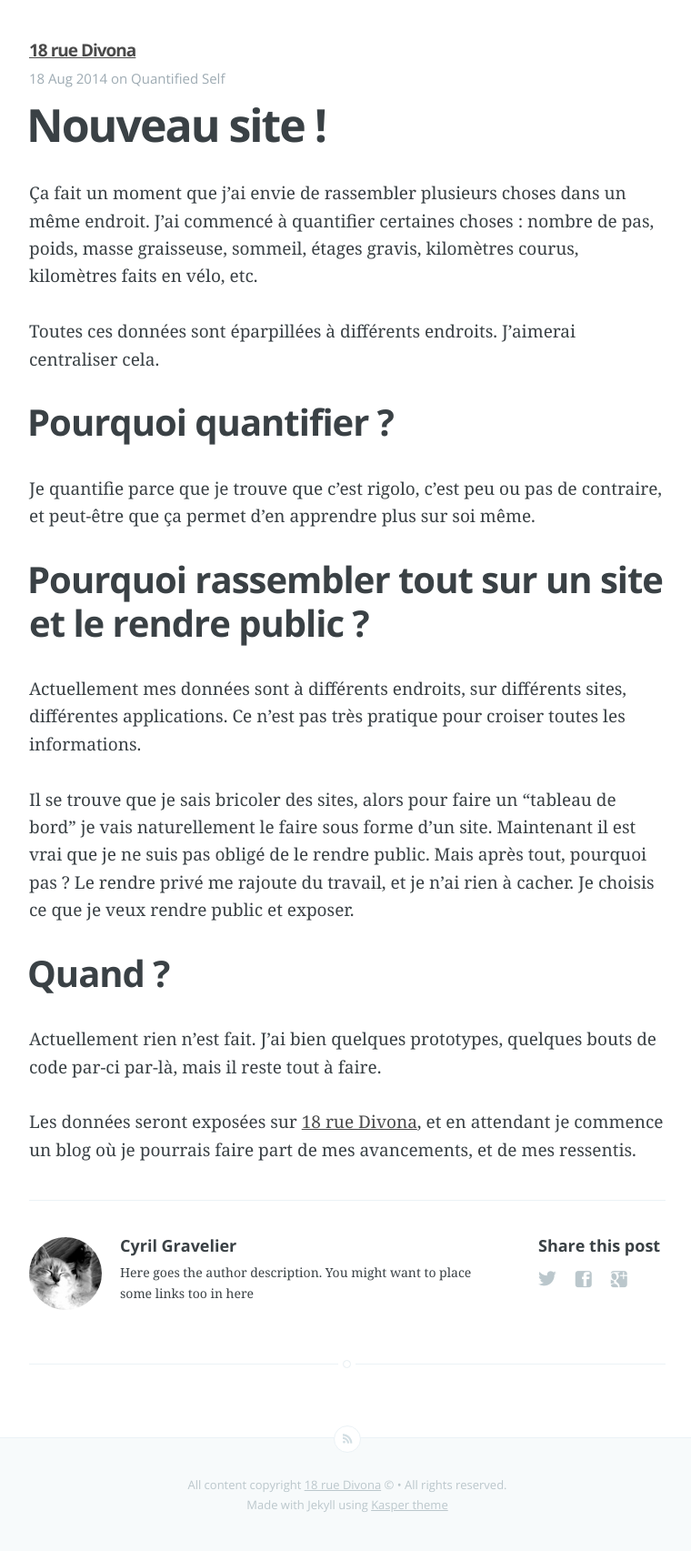
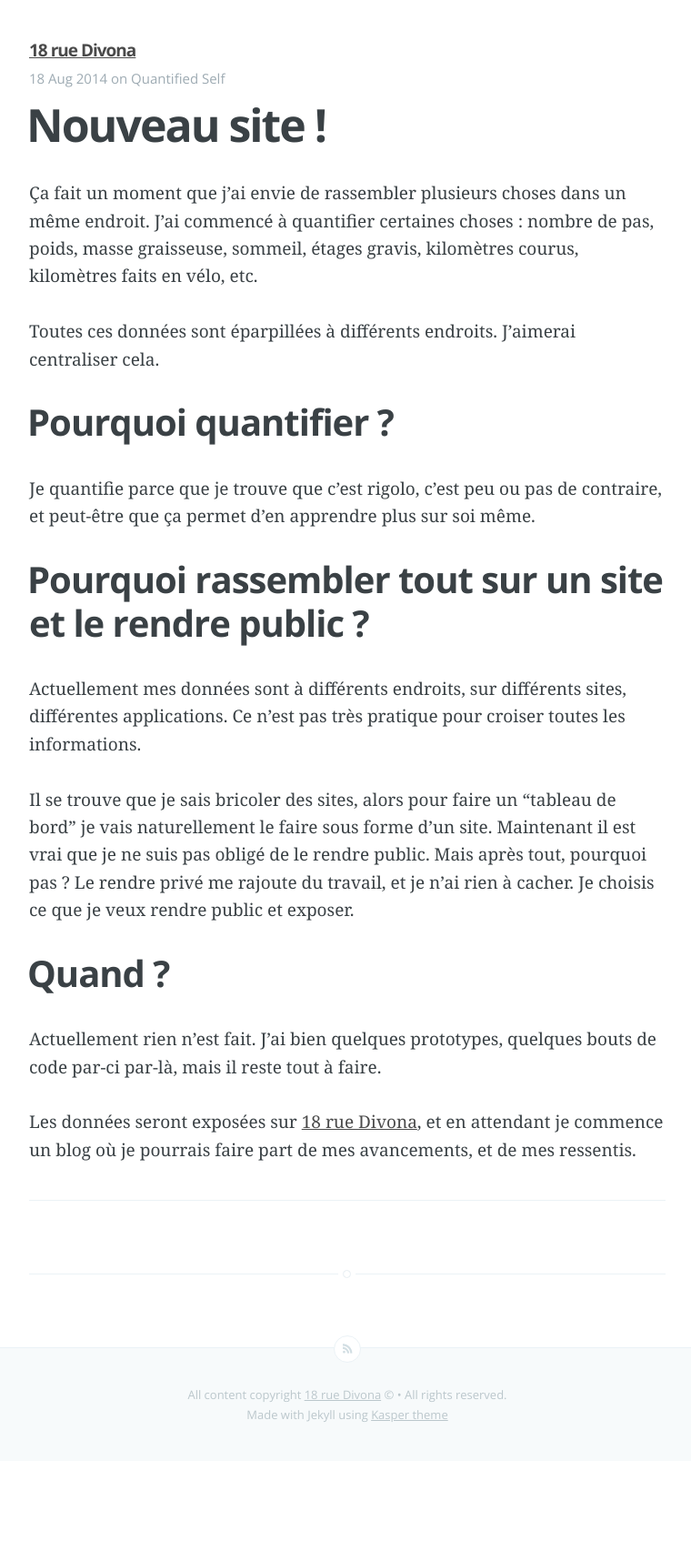
Before and after one commit to magiccyril/18rueDivona, a Jekyll site: the page built from _posts/2014-08-18-nouveau-site.markdown, in a window 1280 px wide. Shown: the whole page at 91% size, without its empty margins (258-1018 px from the left). Built offline with Jekyll 4.4.1, drawn with Linux system fonts in a browser that asks for light colours; Markdown is read by kramdown in place of the engine named in the settings; comment, search, counter and statistics services are not loaded; after the commit the page ends 1606 px from its top, so only the background shows below that.

Commit message:
Remove author info and share links on post layout

```diff
--- a/_layouts/post.html
+++ b/_layouts/post.html
@@ -44,39 +44,7 @@ archive: false
         {% endif %}
 
         <footer class="post-footer">
-        	<!-- If we want to display author's name and bio -->
-            {% if site.author %}
-                <section class="author">
-                	<header> <a href="{{ site.baseurl }}"> <img class="profile" src="/assets/images/profile.png" alt="Author's profile picture"></a></header>
-                	<article>
-                		<!-- Author Name -->
-                    	<h4> {{ site.author }} </h4>
-                    	<!-- Author Bio -->
-                    	<p>
-                    		Here goes the author description. You might want to place some links too in here
-                    	</p>
-                    </article>
-                </section>
-            {% endif %}
-
-            <section class="share">
-                <h4>Share this post</h4>
-                <a class="icon-twitter" href="http://twitter.com/share?text={{page.title}}&amp;url={{site.url}}{{ page.url }}"
-                    onclick="window.open(this.href, 'twitter-share', 'width=550,height=235');return false;">
-                    <span class="hidden">Twitter</span>
-                </a>
-                <a class="icon-facebook" href="https://www.facebook.com/sharer/sharer.php?u={{site.url}}{{page.url}}"
-                    onclick="window.open(this.href, 'facebook-share','width=580,height=296');return false;">
-                    <span class="hidden">Facebook</span>
-                </a>
-                <a class="icon-google-plus" href="https://plus.google.com/share?url={{site.url}}{{page.url}}"
-                   onclick="window.open(this.href, 'google-plus-share', 'width=490,height=530');return false;">
-                    <span class="hidden">Google+</span>
-                </a>
-            </section>
-
             {% include disqus.html %}
-
         </footer>
 
     </article>
```
Also changed, not shown: assets/images/profile.png (deleted).
